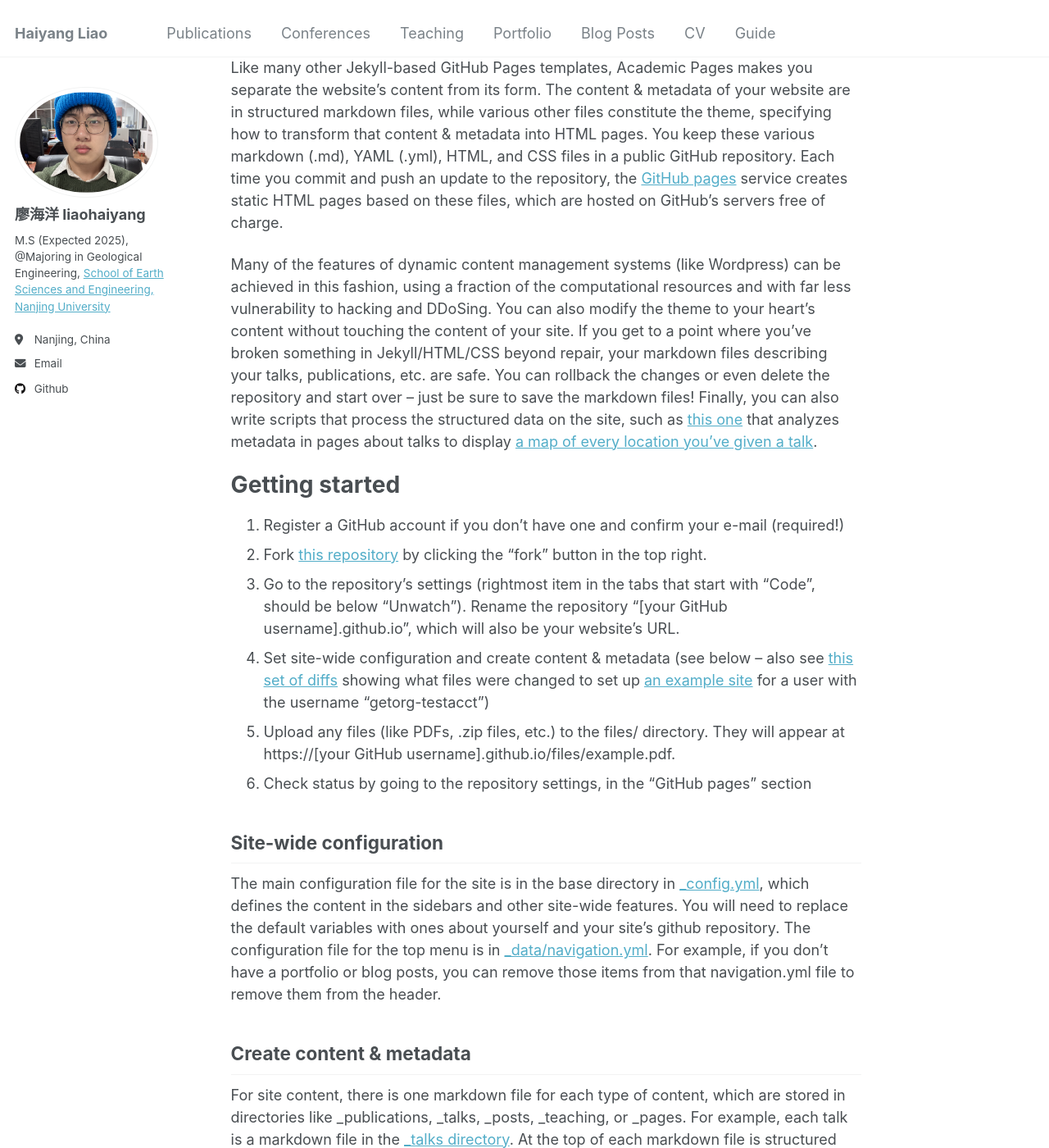
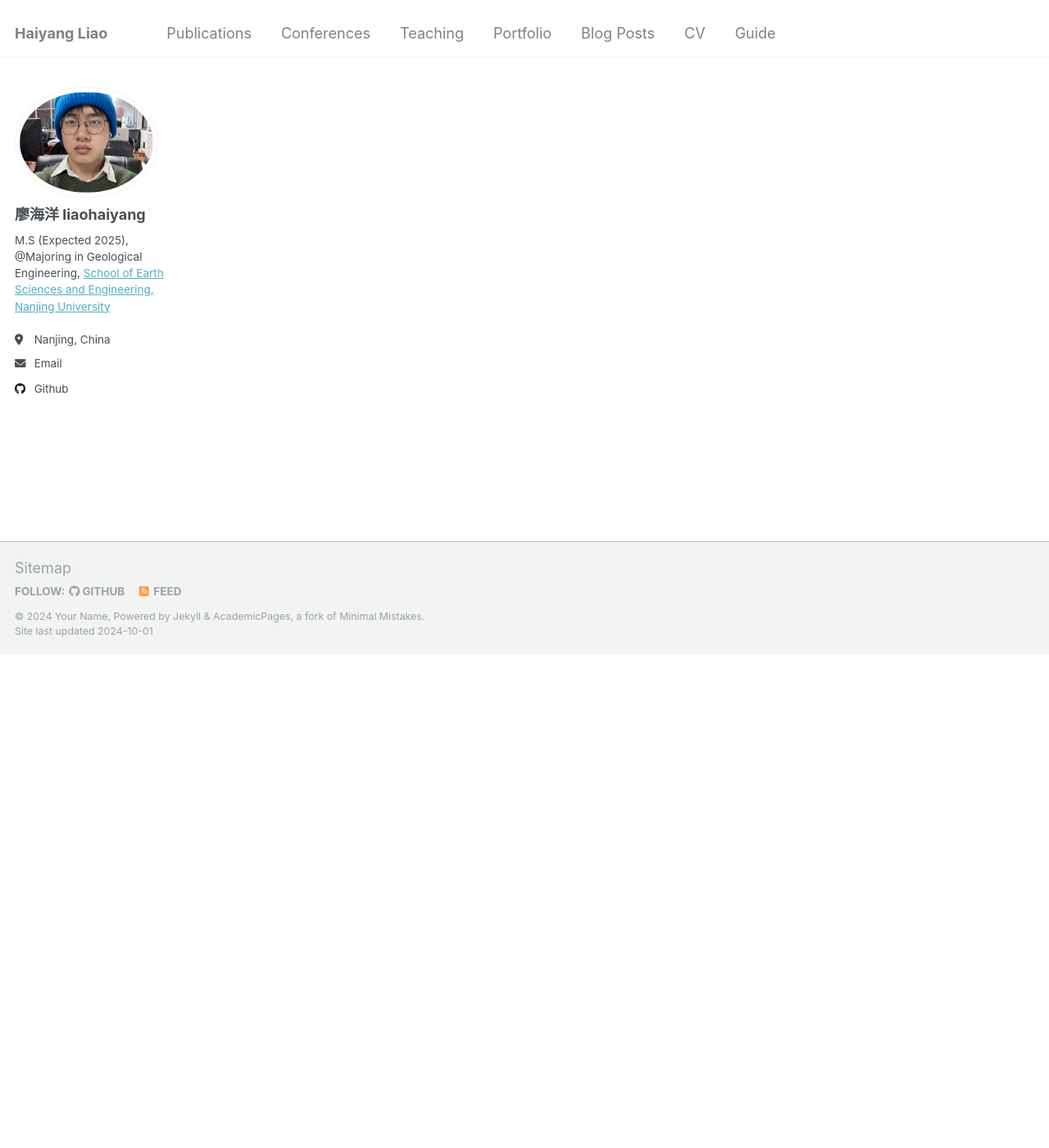
Before and after one commit to Whynot-cell/Whynot-cell.github.io, a Jekyll site: the page built from _pages/about.md, in a window 1280 px wide and 1400 px high, scrolled down 602 px. Shown: the whole window at 82% size. Built offline with Jekyll 4.4.1, drawn with Linux system fonts in a browser that asks for light colours; some of the changed text lies outside the part shown.

Commit message:
Update about.md

```diff
--- a/_pages/about.md
+++ b/_pages/about.md
@@ -36,7 +36,7 @@
 
 
 
-
+<!--
 
 
 
@@ -77,4 +77,4 @@
 
 For more info
 ------
-More info about configuring Academic Pages can be found in [the guide](https://academicpages.github.io/markdown/). The [guides for the Minimal Mistakes theme](https://mmistakes.github.io/minimal-mistakes/docs/configuration/) (which this theme was forked from) might also be helpful.
+More info about configuring Academic Pages can be found in [the guide](https://academicpages.github.io/markdown/). The [guides for the Minimal Mistakes theme](https://mmistakes.github.io/minimal-mistakes/docs/configuration/) (which this theme was forked from) might also be helpful. -->
```
